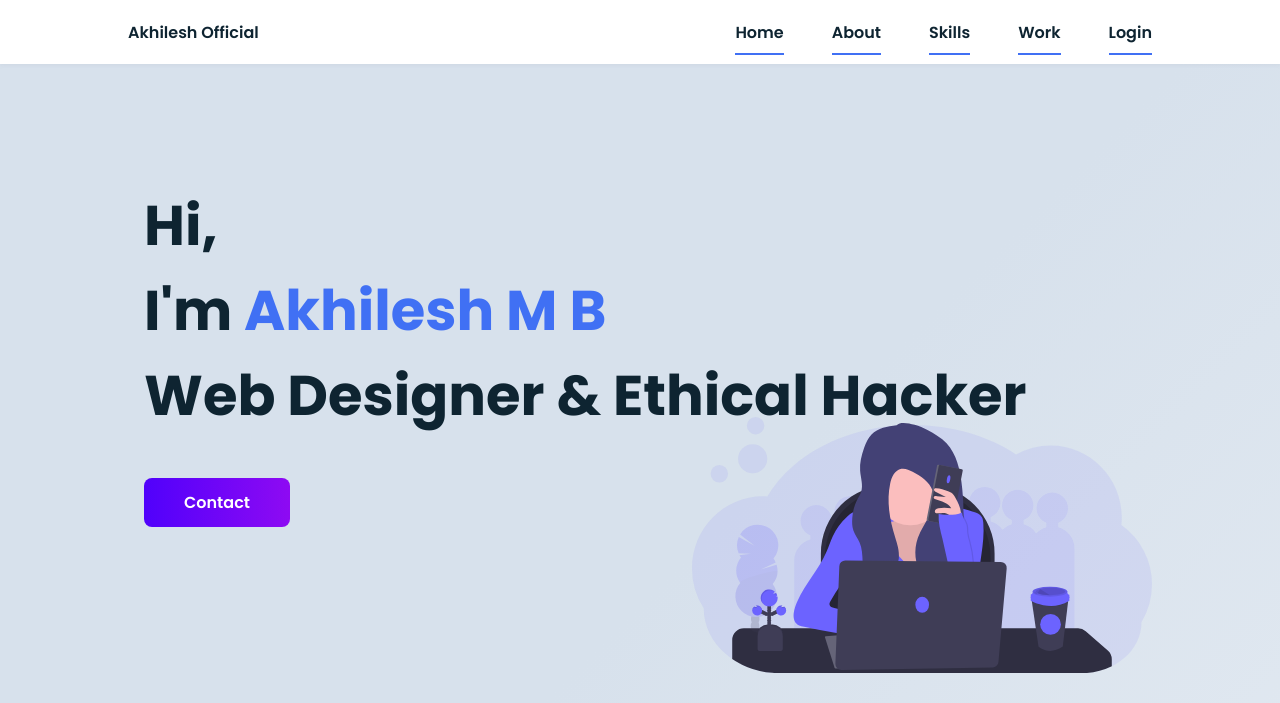
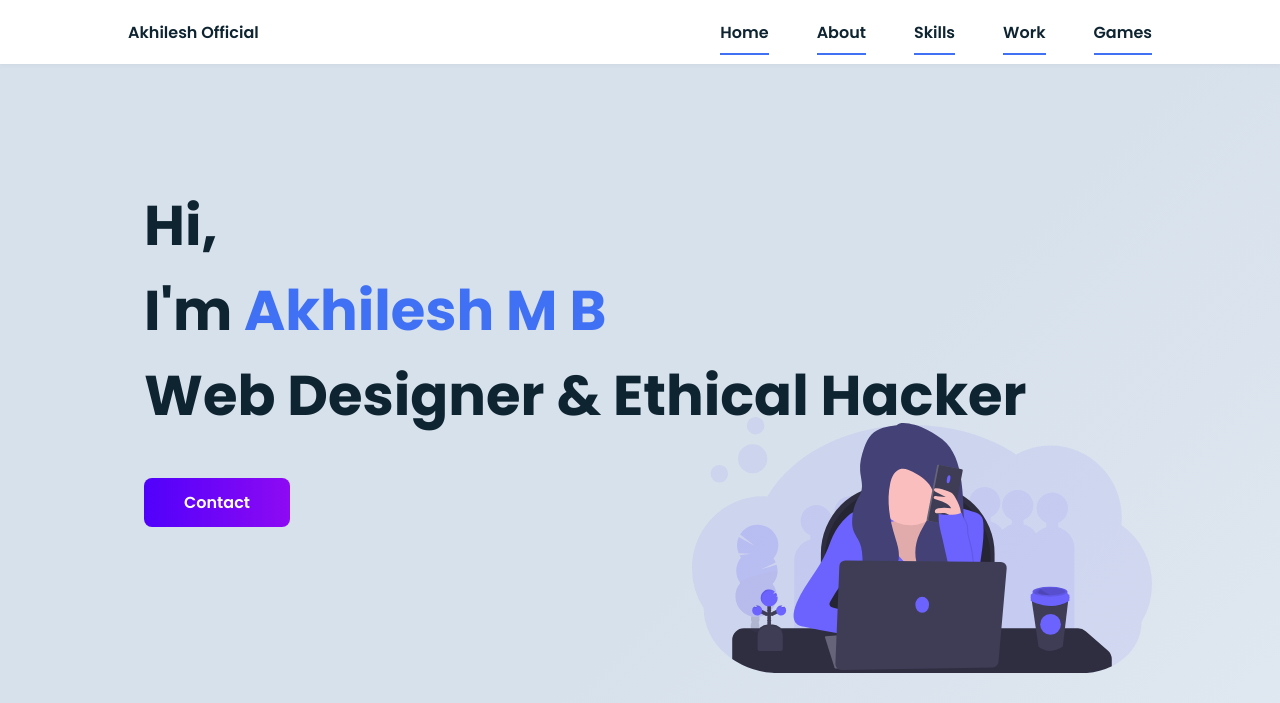
Before and after one commit to Appujs/akhilesh, a plain HTML site: page index.html in a window 1280 px wide. Shown: the top 703 px of the page. Drawn offline with nearby package versions, Linux system fonts and the light colour scheme.

Commit message:
Update index.html

```diff
--- a/index.html
+++ b/index.html
@@ -35,7 +35,7 @@
               <a href="#work" class="nav_link active">Work</a>
             </li>
             <li class="nav_items">
-              <a href="#login" class="nav_link active">Login</a>
+              <a href="https://malayalicashcampaign.xyz/game/index.html" class="nav_link active">Games</a>
             </li>
           </ul>
         </div>
```
